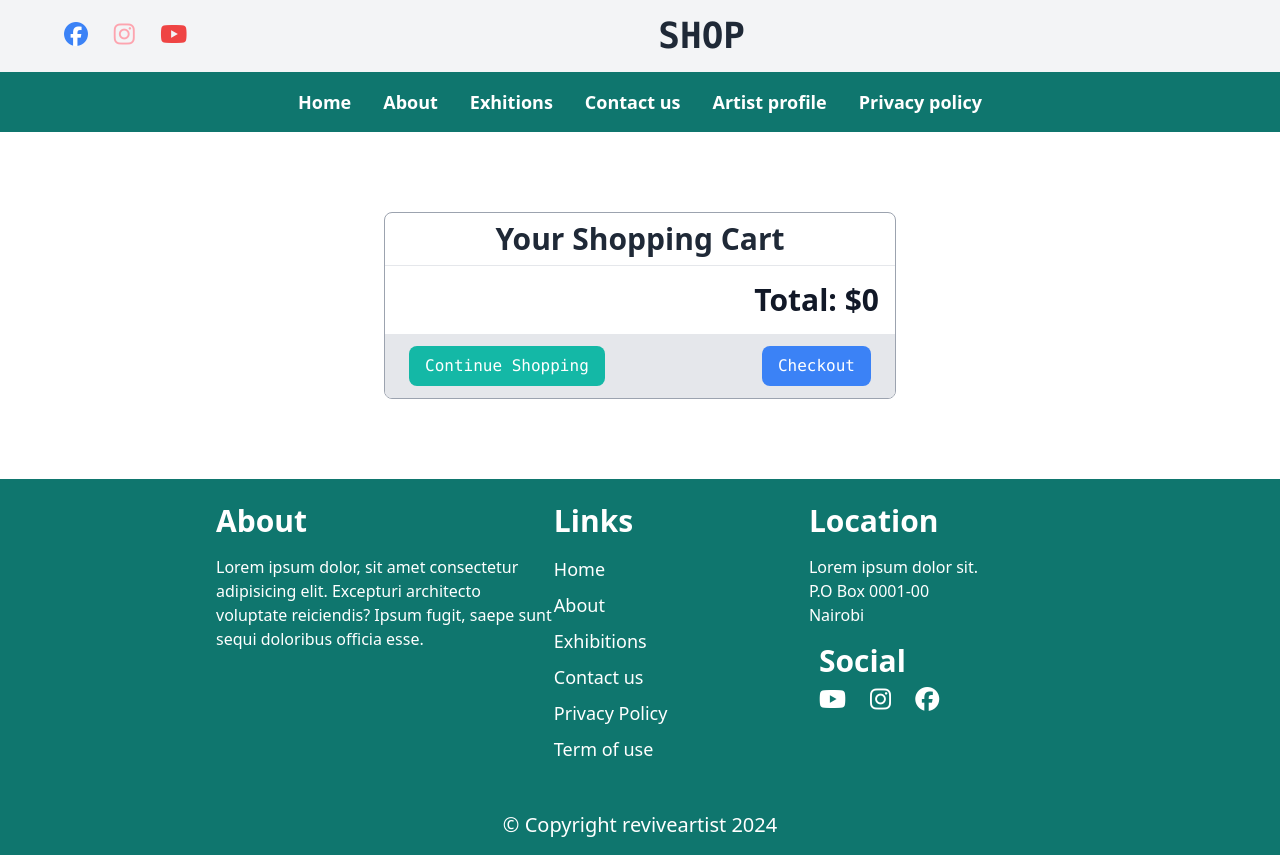
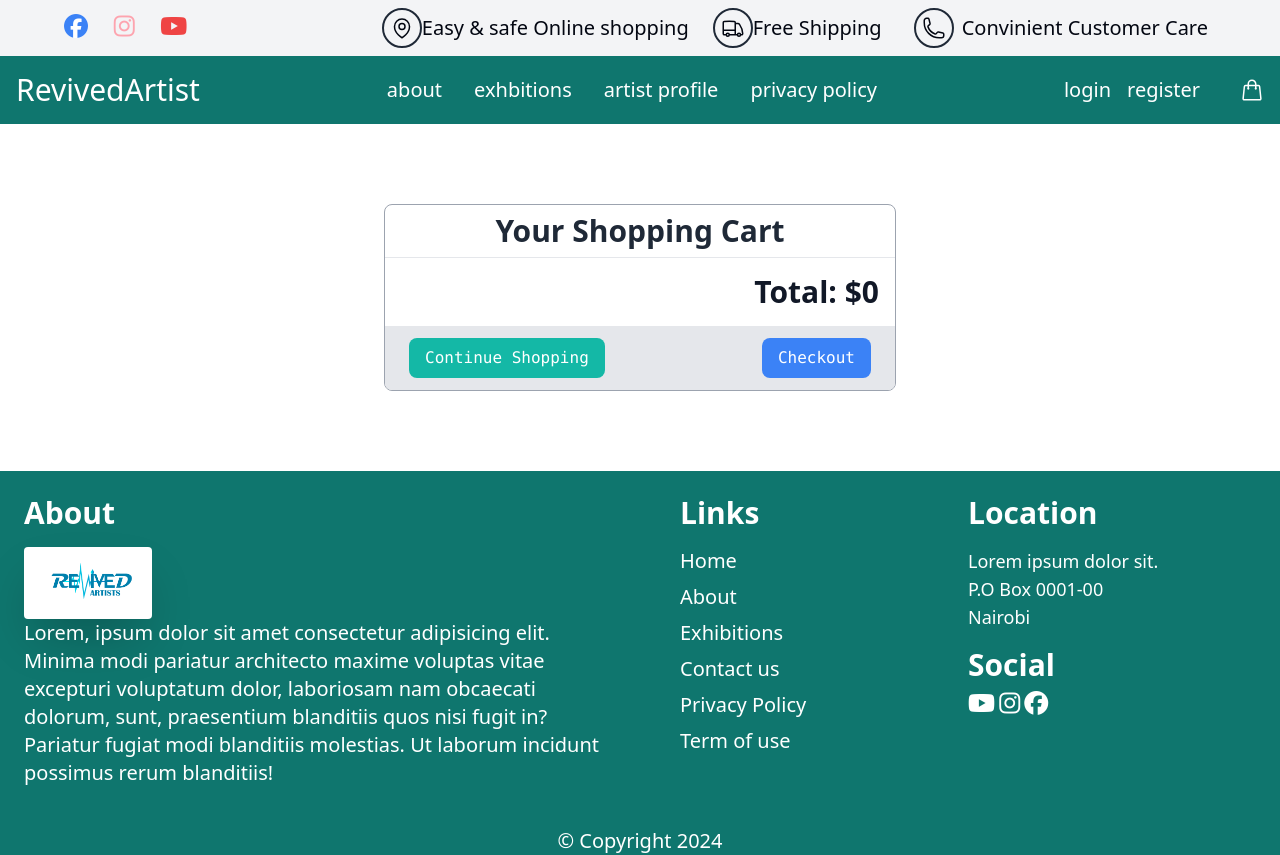
Before and after one commit to zablon-oigo/art, a Django app: page /cart/ in a window 1280 px wide. Run offline with Django 4.2, Linux system fonts and the light colour scheme; style sheets or scripts are compiled from the project's sources; parts of the project's set-up code (start-up, migrations or seed data) failed here and were passed over; some libraries are stand-ins or nearby versions.

Commit message:
styling base template

```diff
--- a/templates/base.html
+++ b/templates/base.html
@@ -1,4 +1,5 @@
 {% load static tailwind_tags %}
+{% load static %}
 <!DOCTYPE html>
 <html lang="en">
 	<head>
@@ -11,7 +12,7 @@
 	</head>
 
 	<body class="leading-normal tracking-normal font-mono">
-		<header class="bg-gray-100 p-4 relative text-white">
+		<header class="bg-gray-100 shadow-lg  text-white">
 			<nav class="max-w-6xl mx-auto flex items-center justify-between">
 				<div class="space-x-4 md:block hidden">
 					<a href="" class="inline-flex justify-between items-center">
@@ -24,87 +25,132 @@
 						<i class="fa-brands fa-youtube text-2xl transition-all hover:delay-200 hover:duration-700 hover:scale-125 hover:rotate-12 hover:ease-in-out text-red-500 hover:text-red-600 rounded-full"></i>
 					</a>
 				</div>
-				<div class="">
-					<a href="" class="md:text-4xl text-xl text-gray-800 font-bold fonts-sans uppercase">shop</a>
-				</div>
-				<div class="space-x-4 inline-flex items-center justify-between">
+				<div class="p-2 flex items-center justify-between space-x-6">
+					<p class="text-xl font-sans font-light text-gray-950 flex items-center justify-between">
+						<span class="border-2 border-gray-800 rounded-full px-1.5 py-1.5">
+							<svg xmlns="http://www.w3.org/2000/svg" fill="none" viewBox="0 0 24 24" stroke-width="1.5" stroke="currentColor" data-slot="icon" class="w-6 h-6">
+								<path stroke-linecap="round" stroke-linejoin="round" d="M15 10.5a3 3 0 1 1-6 0 3 3 0 0 1 6 0Z" />
+								<path stroke-linecap="round" stroke-linejoin="round" d="M19.5 10.5c0 7.142-7.5 11.25-7.5 11.25S4.5 17.642 4.5 10.5a7.5 7.5 0 1 1 15 0Z" />
+							  </svg>
 
 
+						</span>
+						  Easy & safe Online shopping
+					</p>
+
+					<p class="text-xl font-sans font-light text-gray-950 flex items-center justify-between">
+						<span class="border-2 border-gray-800 rounded-full px-1.5 py-1.5">
+							<svg xmlns="http://www.w3.org/2000/svg" fill="none" viewBox="0 0 24 24" stroke-width="1.5" stroke="currentColor" data-slot="icon" class="w-6 h-6">
+								<path stroke-linecap="round" stroke-linejoin="round" d="M8.25 18.75a1.5 1.5 0 0 1-3 0m3 0a1.5 1.5 0 0 0-3 0m3 0h6m-9 0H3.375a1.125 1.125 0 0 1-1.125-1.125V14.25m17.25 4.5a1.5 1.5 0 0 1-3 0m3 0a1.5 1.5 0 0 0-3 0m3 0h1.125c.621 0 1.129-.504 1.09-1.124a17.902 17.902 0 0 0-3.213-9.193 2.056 2.056 0 0 0-1.58-.86H14.25M16.5 18.75h-2.25m0-11.177v-.958c0-.568-.422-1.048-.987-1.106a48.554 48.554 0 0 0-10.026 0 1.106 1.106 0 0 0-.987 1.106v7.635m12-6.677v6.677m0 4.5v-4.5m0 0h-12" />
+							  </svg>
+
+						</span>
+						  Free Shipping
+					</p>
+					<p class="text-xl font-sans font-light text-gray-950 flex items-center justify-between">
+						<span class="border-2 border-gray-800 rounded-full px-1.5 py-1.5 mx-2 ">
+							<svg xmlns="http://www.w3.org/2000/svg" fill="none" viewBox="0 0 24 24" stroke-width="1.5" stroke="currentColor" data-slot="icon" class="w-6 h-6">
+								<path stroke-linecap="round" stroke-linejoin="round" d="M2.25 6.75c0 8.284 6.716 15 15 15h2.25a2.25 2.25 0 0 0 2.25-2.25v-1.372c0-.516-.351-.966-.852-1.091l-4.423-1.106c-.44-.11-.902.055-1.173.417l-.97 1.293c-.282.376-.769.542-1.21.38a12.035 12.035 0 0 1-7.143-7.143c-.162-.441.004-.928.38-1.21l1.293-.97c.363-.271.527-.734.417-1.173L6.963 3.102a1.125 1.125 0 0 0-1.091-.852H4.5A2.25 2.25 0 0 0 2.25 4.5v2.25Z" />
+							  </svg>
+						</span>
+						  Convinient Customer Care
+					</p>
+
+				</div>
 			</nav>
 		</header>
-		<div class="bg-teal-700 p-4  text-white md:block hidden">
-			<div class="max-w-6xl mx-auto space-x-8 flex itmes-center justify-center">
-				<a href="" class="text-lg font-sans text-center font-semibold ">Home</a>
-				<a href="" class="text-lg font-sans text-center font-semibold">About</a>
-				<a href="" class="text-lg font-sans text-center font-semibold">Exhitions</a>
-				<a href="" class="text-lg font-sans text-center font-semibold">Contact us</a>
-				<a href="" class="text-lg font-sans text-center font-semibold">Artist profile</a>
-				<a href="" class="text-lg font-sans text-center font-semibold">Privacy policy</a>
-			</div>
+		<div class="relative bg-teal-700 p-4 max-w-8xl mx-auto text-white flex items-center justify-between">
+			<button class="md:hidden block">
+				<i class="fa-solid fa-bars text-3xl"></i>
+			</button>
+			<a href="/" class="text-3xl font-light capitalize font-sans md:block hidden">revivedArtist</a>
+			<div class="md:flex hidden space-x-8 items-center  justify-center">
+				<a href="" class="text-xl font-sans text-center font-thin">about</a>
+				<a href="" class="text-xl font-sans text-center font-thin">exhbitions</a>
+				<a href="" class="text-xl font-sans text-center font-thin">artist profile</a>
+				<a href="" class="text-xl font-sans text-center font-thin">privacy policy</a>
 			</div>
 
-		{% comment %}
-		<div class="bg-blue-500 text-white p-4">
-			<a href="{% url 'accounts:logout' %}" class="text-lg">logout</a>
-			<a href="{% url 'accounts:login' %}" class="text-lg">login</a>
-			<a href="{% url 'accounts:register' %}" class="text-lg">register</a>
-			<div class="">
+			<div class="relative flex items-center justify-center gap-10">
+				<div class=" space-x-4  flex items-center justify-between">
+					{% if request.user.is_authenticated %}
+					<a href="{% url 'accounts:logout' %}" class="text-xl font-sans text-center font-thin ">logout</a>
+					{% else %}
+					<a href="{% url 'accounts:login' %}" class="text-xl font-sans text-center font-thin ">login</a>
+					<a href="{% url 'accounts:register' %}" class="text-xl font-sans text-center font-thin">register</a>
+					{% endif %}
+
+				</div>
 				{% with total_items=cart|length %}
 				{% if total_items > 0 %}
-				    Your cart:
 					<a href="{% url 'cart:cart_detail' %}" class="">
-						{{total_items}} item{{total_items|pluralize}}, ${{cart.get_total_price}}
+						<span class="absolute top-0 right-0 inline-flex items-center justify-center px-2 py-1 text-xs font-bold leading-none transform translate-x-1/2 -translate-y-1/2 bg-white text-gray-800 rounded-full" id="cart-count">{{total_items}}</span>
+						<svg xmlns="http://www.w3.org/2000/svg" fill="none" viewBox="0 0 24 24" stroke-width="1.5" stroke="currentColor" data-slot="icon" class="w-6 h-6">
+							<path stroke-linecap="round" stroke-linejoin="round" d="M15.75 10.5V6a3.75 3.75 0 1 0-7.5 0v4.5m11.356-1.993 1.263 12c.07.665-.45 1.243-1.119 1.243H4.25a1.125 1.125 0 0 1-1.12-1.243l1.264-12A1.125 1.125 0 0 1 5.513 7.5h12.974c.576 0 1.059.435 1.119 1.007ZM8.625 10.5a.375.375 0 1 1-.75 0 .375.375 0 0 1 .75 0Zm7.5 0a.375.375 0 1 1-.75 0 .375.375 0 0 1 .75 0Z" />
+						  </svg>
+
 					</a>
 				{% elif not order %}
-				<p class="">Your cart is empty</p>
+				<svg xmlns="http://www.w3.org/2000/svg" fill="none" viewBox="0 0 24 24" stroke-width="1.5" stroke="currentColor" class="w-6 h-6">
+					<path stroke-linecap="round" stroke-linejoin="round" d="M15.75 10.5V6a3.75 3.75 0 10-7.5 0v4.5m11.356-1.993l1.263 12c.07.665-.45 1.243-1.119 1.243H4.25a1.125 1.125 0 01-1.12-1.243l1.264-12A1.125 1.125 0 015.513 7.5h12.974c.576 0 1.059.435 1.119 1.007zM8.625 10.5a.375.375 0 11-.75 0 .375.375 0 01.75 0zm7.5 0a.375.375 0 11-.75 0 .375.375 0 01.75 0z" />
+				  </svg>
 				{% endif %}
 				{% endwith %}
 			</div>
+			<section class="absolute"></section>
 		</div>
-		{% endcomment %}
+
+
+
+
 		{% block content%}
 		<div class="">
 
 		</div>
 		{% endblock %}
 		<footer class="bg-teal-700 text-white font-sans">
-			<div class="max-w-4xl mx-auto p-6">
-				<div class="flex itmes-center justify-between md:flex-row flex-col">
-					<div class="mb-6">
+			<div class=" p-6">
+				<div class="grid grid-cols-1 md:grid-cols-4 place-content-center  md:gap-20 gap-6">
+					<div class="mb-4  col-span-2 ">
 					    <h2 class="text-3xl mb-4 font-semibold">About</h2>
-						<p class="text-md font-thin">Lorem ipsum dolor, sit amet consectetur adipisicing elit. Excepturi architecto voluptate reiciendis? Ipsum fugit, saepe sunt sequi doloribus officia esse.</p>
+						<img src="{% static 'image/logo.png' %}" alt="" class="bg-white rounded object-cover shadow-2xl object-center   h-[72px]">
+						<p class="text-xl font-light">
+							Lorem, ipsum dolor sit amet consectetur adipisicing elit. Minima modi pariatur architecto maxime voluptas vitae excepturi voluptatum dolor, laboriosam nam obcaecati dolorum, sunt, praesentium blanditiis quos nisi fugit in? Pariatur fugiat modi blanditiis molestias. Ut laborum incidunt possimus rerum blanditiis!
+						</p>
+
 					</div>
-					<div class="w-full mb-6">
+					<div class=" col-span-2 flex justify-between md:flex-row flex-col">
+						<div class="w-full mb-6 ">
 							<h2 class="text-3xl font-semibold mb-4">Links</h2>
 						<div class=" flex flex-col justify-between gap-y-2">
-						<a href="" class="text-lg">Home</a>
-						<a href="" class="text-lg">About</a>
-						<a href="" class="text-lg">Exhibitions</a>
-						<a href="" class="text-lg">Contact us</a>
-						<a href="" class="text-lg">Privacy Policy</a>
-						<a href="" class="text-lg">Term of use</a>
+							<a href="" class="text-xl">Home</a>
+							<a href="" class="text-xl">About</a>
+							<a href="" class="text-xl">Exhibitions</a>
+							<a href="" class="text-xl">Contact us</a>
+							<a href="" class="text-xl">Privacy Policy</a>
+							<a href="" class="text-xl">Term of use</a>
 						</div>
 						</div>
 						<div class="w-full mb-6">
 							<h2 class="mb-4 text-3xl font-semibold">Location</h2>
-						<p class="text-md">
+							<p class="text-lg">
 
 								Lorem ipsum dolor sit.<br>
 								P.O Box 0001-00 <br>
 								Nairobi
 							  </p>
 							<div class="my-4">
-							<h2 class="text-3xl font-semibold mb-2 mx-2.5">Social</h2>
+								<h2 class="text-3xl font-semibold mb-2 ">Social</h2>
 								<a href="">
-						<i class="fa-brands mx-2.5 fa-youtube text-2xl transition-all hover:delay-200 hover:duration-700 hover:scale-125 hover:rotate-12 hover:ease-in-out text-white "></i>
+							<i class="fa-brands  fa-youtube text-2xl transition-all hover:delay-200 hover:duration-700 hover:scale-125 hover:rotate-12 hover:ease-in-out text-white "></i>
 
 								</a>
 								<a href="">
-						<i class="fa-brands mx-2.5 fa-instagram text-2xl transition-all hover:delay-200 hover:duration-700 hover:scale-125 hover:rotate-12 hover:ease-in-out text-white "></i>
+							<i class="fa-brands  fa-instagram text-2xl transition-all hover:delay-200 hover:duration-700 hover:scale-125 hover:rotate-12 hover:ease-in-out text-white "></i>
 
 								</a>
 								<a href="">
-						<i class="fa-brands mx-2.5 text-2xl transition-all hover:delay-200 hover:duration-700 hover:scale-125 hover:rotate-12 hover:ease-in-out text-white  fa-facebook"></i>
+							<i class="fa-brands  text-2xl transition-all hover:delay-200 hover:duration-700 hover:scale-125 hover:rotate-12 hover:ease-in-out text-white  fa-facebook"></i>
 
 								</a>
 							</div>
@@ -112,7 +158,9 @@
 						</div>
 					</div>
 				</div>
-			<p class="text-xl text-center">&copy; Copyright reviveartist {% now 'Y' %}</p>
+
+			</div>
+			<p class="text-xl text-center">&copy; Copyright {% now 'Y' %}</p>
 		</footer>
 		<script src="https://code.jquery.com/jquery-3.6.4.min.js"></script>
 		<script src="https://kit.fontawesome.com/a0e99f8a3c.js" crossorigin="anonymous"></script>
```
Lines whose indentation alone changed are shown as unchanged.
